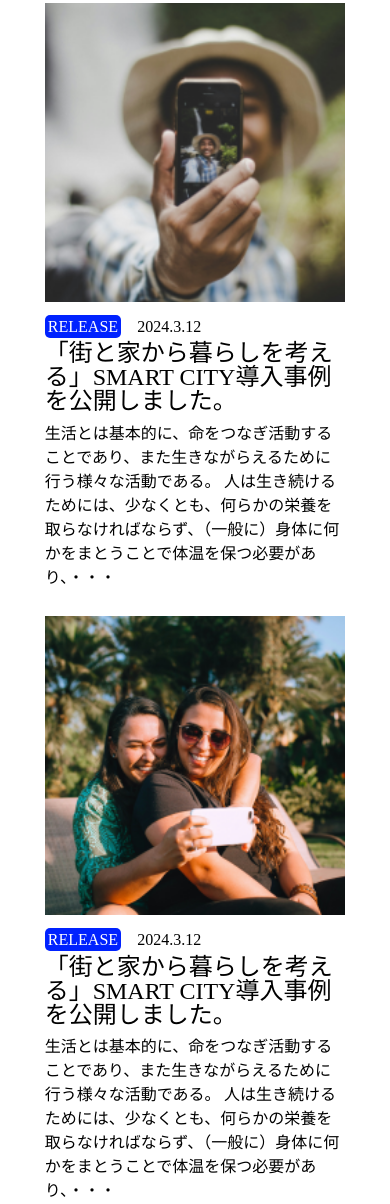
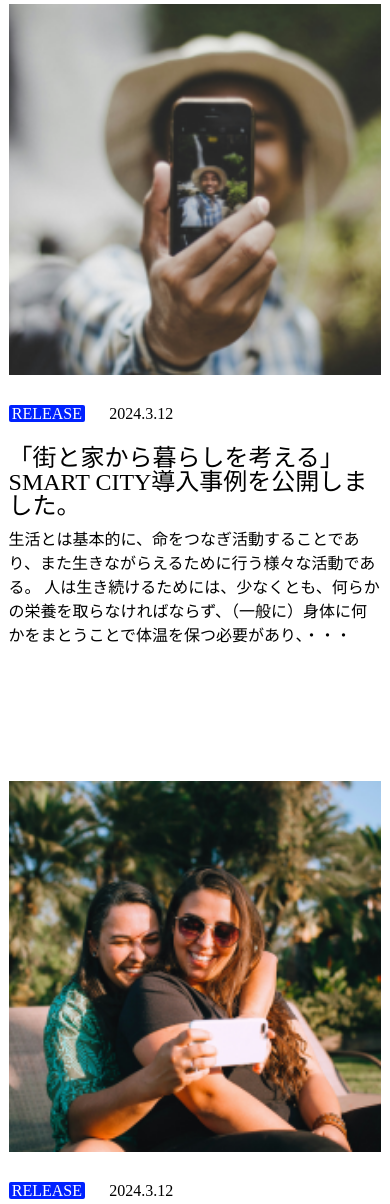
Before and after one commit to koukiogata/koukiogata.github.io, a plain HTML site: page hoteru-mizunowakusei/index.html in a window 390 px wide. Shown: the part 4670-5874 px from the top of the page. Drawn offline with nearby package versions, Linux system fonts and the light colour scheme.

Commit message:
portfolio 2024/10/4
portfolio update

```diff
--- a/hoteru-mizunowakusei/css/style.css
+++ b/hoteru-mizunowakusei/css/style.css
@@ -81,12 +81,16 @@ a {
 
 .fade-box {
     opacity: 0;
-    transform: translateY(20px); /* 最初に少し下にズレている状態 */
-    transition: opacity 0.6s ease-out, transform 0.6s ease-out; /* フェードインとスライド */
+    transform: translateY(20px);
+    /* 最初に少し下にズレている状態 */
+    transition: opacity 0.6s ease-out, transform 0.6s ease-out;
+    /* フェードインとスライド */
 }
+
 .fade-box.is-visible {
     opacity: 1;
-    transform: translateY(0); /* 正常位置に戻る */
+    transform: translateY(0);
+    /* 正常位置に戻る */
 }
 
 /* ~~~~~~~~~~~~~~~~~header~~~~~~~~~~~~~~~~~ */
@@ -256,13 +260,15 @@ main>.index_wrapper .index_img {
     text-align: center;
     z-index: 2;
 }
+
 main>.index_wrapper .fade-box {
     opacity: 0;
 }
 
 main>.index_wrapper .fade-box.is-visible {
     opacity: 1;
-    transform: translateY(0); /* 正常位置に戻る */
+    transform: translateY(0);
+    /* 正常位置に戻る */
 }
 
 main>.index_wrapper {
@@ -308,8 +314,8 @@ main>.index_wrapper {
 
 @media screen and (max-width: 970px) {
     main>.index_wrapper .index_img {
-       opacity: 0;
-       display: none;
+        opacity: 0;
+        display: none;
     }
 
     main>.index_wrapper h1::before {
@@ -696,7 +702,8 @@ main>.index_wrapper {
         display: flex;
         /* flex-wrap: wrap; */
         width: calc(1000 / 1240 * 100%);
-        margin: 0 auto;
+        margin-right: auto;
+        margin-left: auto;
         margin-bottom: calc(50 / 1366 * 100%);
     }
 
@@ -714,20 +721,6 @@ main>.index_wrapper {
         /* width: 80vw; */
     }
 
-    @media screen and (max-width: 500px) {
-        ul li {
-            flex-wrap: wrap;
-        }
-
-        ul li div {
-            flex: 1 1 calc(80% - 10px);
-        }
-
-        figure {
-            flex: 1 1 calc(80% - 10px);
-
-        }
-    }
 
     .index_rogo {
         margin: 0 auto;
@@ -745,8 +738,8 @@ main>.index_wrapper {
     ul li span {
         background-color: #0022ff;
         color: #fff;
-        padding: 0.2rem;
-        border-radius: 5px;
+        padding: 0 0.2rem;
+        border-radius: 0.5vw;
         margin-right: 1em;
     }
 
@@ -761,6 +754,41 @@ main>.index_wrapper {
 
     .button a {
         color: #fff;
+    }
+
+    @media screen and (max-width: 500px) {
+
+        ul li {
+            margin-bottom: 30vw;
+            flex-wrap: wrap;
+            width: 100%;
+        }
+
+        ul li div {
+            flex: 1 1 calc(80% - 10px);
+        }
+
+        figure {
+            flex: 1 1 calc(80% - 10px);
+
+        }
+
+        .index_news_date {
+            margin-top: 5vw;
+
+            div {
+                margin-bottom: 1.5rem ;
+
+            }
+
+            span {
+                margin-right: 1.5em;
+
+            }
+            h3 {
+              margin: 0.5rem 0;
+            }
+        }
     }
 }
 
--- a/hoteru-mizunowakusei/index.html
+++ b/hoteru-mizunowakusei/index.html
@@ -138,7 +138,7 @@
                         <li class="fade-box" ref="fadeBox">
                             <figure><img src="image/tn1.png" alt="ニュース画像1"></figure>
                             <div class="index_news_date">
-                                <span>RELEASE</span><time datetime="2024-03-12">2024.3.12</time>
+                                <div><span>RELEASE</span><time datetime="2024-03-12">2024.3.12</time></div>
                                 <h3>「街と家から暮らしを考える」SMART CITY導入事例を公開しました。</h3>
                                 <p>生活とは基本的に、命をつなぎ活動することであり、また生きながらえるために行う様々な活動である。
                                     人は生き続けるためには、少なくとも、何らかの栄養を取らなければならず、（一般に）身体に何かをまとうことで体温を保つ必要があり、・・・</p>
@@ -147,7 +147,7 @@
                         <li class="fade-box" ref="fadeBox">
                             <figure><img src="image/tn2.png" alt="ニュース画像2"></figure>
                             <div class="index_news_date">
-                                <span>RELEASE</span><time datetime="2024-03-12">2024.3.12</time>
+                                <div><span>RELEASE</span><time datetime="2024-03-12">2024.3.12</time></div>
                                 <h3>「街と家から暮らしを考える」SMART CITY導入事例を公開しました。</h3>
                                 <p>生活とは基本的に、命をつなぎ活動することであり、また生きながらえるために行う様々な活動である。
                                     人は生き続けるためには、少なくとも、何らかの栄養を取らなければならず、（一般に）身体に何かをまとうことで体温を保つ必要があり、・・・</p>
@@ -156,7 +156,7 @@
                         <li class="fade-box" ref="fadeBox">
                             <figure><img src="image/tn3.png" alt="ニュース画像3"></figure>
                             <div class="index_news_date">
-                                <span>RELEASE</span><time datetime="2024-03-12">2024.3.12</time>
+                                <div><span>RELEASE</span><time datetime="2024-03-12">2024.3.12</time></div>
                                 <h3>「街と家から暮らしを考える」SMART CITY導入事例を公開しました。</h3>
                                 <p>生活とは基本的に、命をつなぎ活動することであり、また生きながらえるために行う様々な活動である。
                                     人は生き続けるためには、少なくとも、何らかの栄養を取らなければならず、（一般に）身体に何かをまとうことで体温を保つ必要があり、・・・</p>
```
